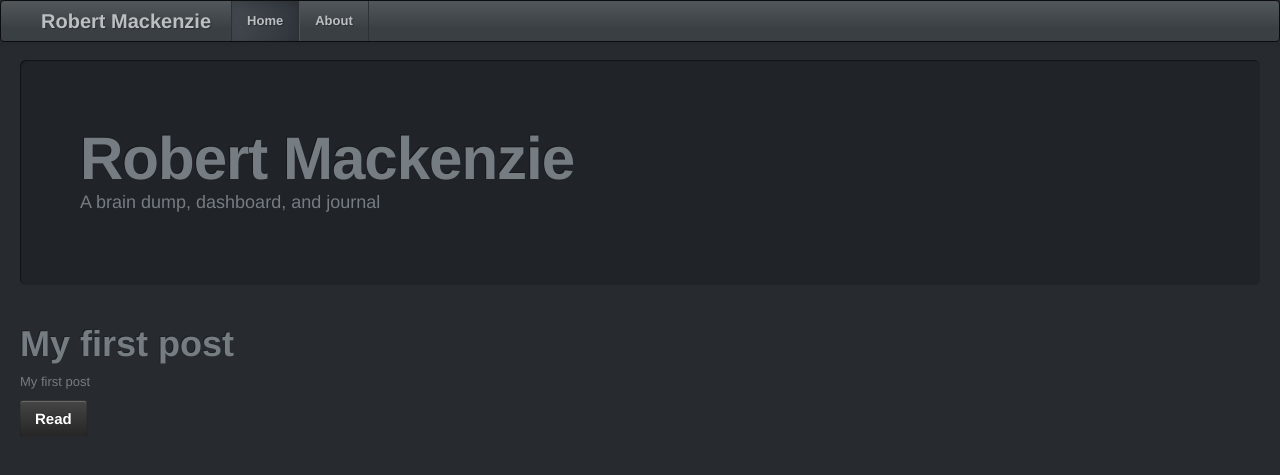
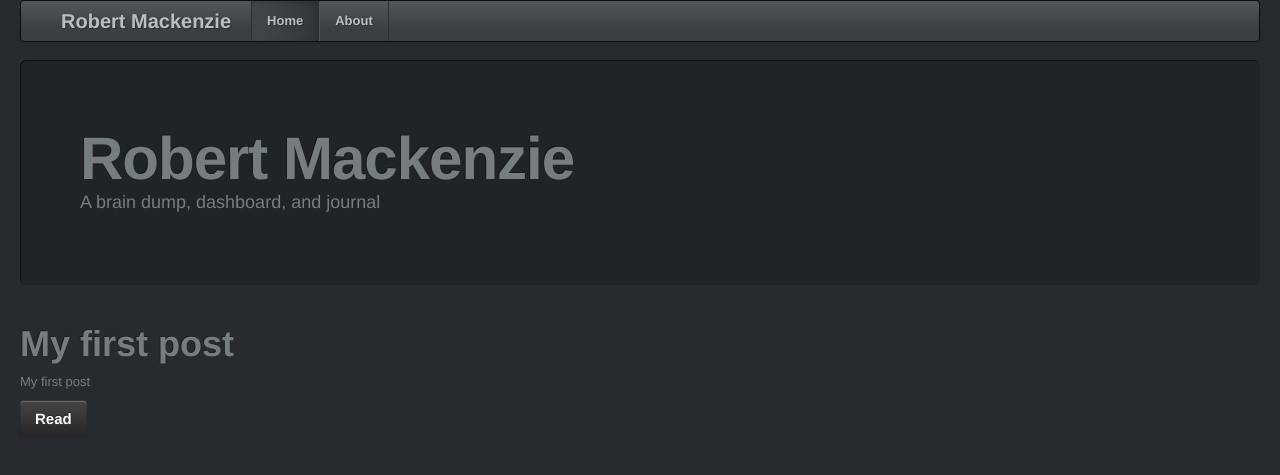
Before and after one commit to robertmackenzie/robertmackenzie.github.com, a Jekyll site: the page built from index.html, in a window 1280 px wide. Shown: the top 475 px of the page. Built offline with Jekyll 4.4.1, drawn with Linux system fonts in a browser that asks for light colours.

Commit message:
styled the menu to have 20px margin right and left to match other content

```diff
--- a/_includes/menu.html
+++ b/_includes/menu.html
@@ -1,3 +1,4 @@
+<div class="container-fluid">
    <div class="navbar">
       <div class="navbar-inner">
 	 <div class="container-fluid">
@@ -8,10 +9,11 @@
 		  <a href="{{ site.url }}/">Home</a>
 		  </li>
 		  <li>
-	       <a href="{{ site.url }}/about">About</a>
+		  <a class="disabled" href="{{ site.url }}/about">About</a>
 		  </li>
 	       </ul>
 	    </div>
 	 </div>
       </div>
    </div>
+</div>
```
Also changed, not shown: 2 other files. Lines whose indentation alone changed are shown as unchanged.
